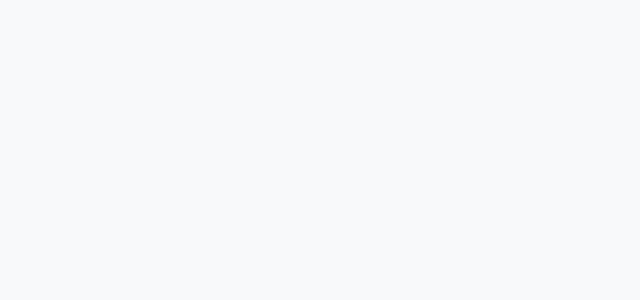
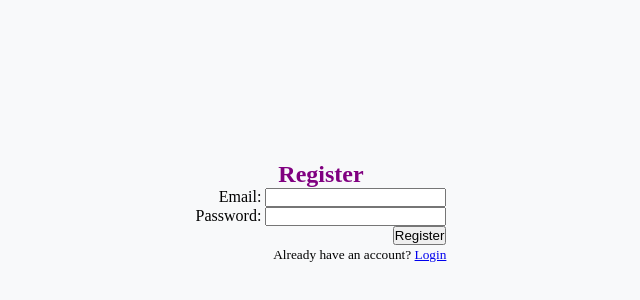
Before and after one commit to dogukyilmaz/online-docs, a React (Create React App) app in the folder client/: page /register in a window 1280 px wide. Shown: the part 188-488 px from the top of the page, without its empty margins (319-959 px from the left). Built offline with nearby package versions, Linux system fonts and the light colour scheme.

Commit message:
basic login register

```diff
--- a/client/src/App.tsx
+++ b/client/src/App.tsx
@@ -6,6 +6,8 @@ import MyDocuments from "components/MyDocuments";
 import Profile from "components/Profile";
 
 import DocContextProvider from "context/DocumentContext";
+import Login from "components/Login";
+import Register from "components/Register";
 
 function App() {
   return (
@@ -13,6 +15,9 @@ function App() {
       <div className='App'>
         <Router>
           <Switch>
+            <Route path='/login' component={Login} />
+            <Route path='/register' component={Register} />
+
             {/* TODO: refactor */}
             <Route exact path='/'>
               <Redirect to={`/document/${v4()}`} />
--- a/client/src/components/EditorHeader.tsx
+++ b/client/src/components/EditorHeader.tsx
@@ -12,6 +12,7 @@ const EditorHeader = (props: Props) => {
     <div id='editor-header'>
       <div>
         <div>
+          <button onClick={() => history.push("/login")}>login</button>
           <button onClick={() => history.push("/profile")}>profile</button>
           <button onClick={() => history.push("/")}>reset</button>
         </div>
--- /dev/null
+++ b/client/src/components/Login.tsx
@@ -0,0 +1,61 @@
+import { FormEvent, useState } from "react";
+import { Link } from "react-router-dom";
+
+interface Props {}
+
+const Login = (props: Props) => {
+  const [email, setEmail] = useState("");
+  const [password, setPassword] = useState("");
+
+  const handleSubmit = (e: FormEvent) => {
+    e.preventDefault();
+  };
+
+  return (
+    <div
+      style={{
+        height: "100vh",
+        display: "flex",
+        flexDirection: "column",
+        justifyContent: "center",
+        alignItems: "center",
+      }}
+    >
+      <h2 style={{ color: "green" }}>Login</h2>
+      <form
+        onSubmit={handleSubmit}
+        style={{ display: "flex", flexDirection: "column", justifyContent: "center", alignItems: "flex-end" }}
+      >
+        <div>
+          <label htmlFor='email'>
+            Email:{" "}
+            <input type='email' name='email' id='email' value={email} onChange={(e) => setEmail(e.target.value)} />
+          </label>
+        </div>
+
+        <div>
+          <label htmlFor='password'>
+            Password:{" "}
+            <input
+              type='password'
+              name='password'
+              id='password'
+              value={password}
+              onChange={(e) => setPassword(e.target.value)}
+            />
+          </label>
+        </div>
+        <div>
+          <button type='submit'>Login</button>
+        </div>
+        <div>
+          <small>
+            Don't have an account? <Link to='/register'> Register</Link>
+          </small>
+        </div>
+      </form>
+    </div>
+  );
+};
+
+export default Login;
--- /dev/null
+++ b/client/src/components/Register.tsx
@@ -0,0 +1,61 @@
+import { FormEvent, useState } from "react";
+import { Link } from "react-router-dom";
+
+interface Props {}
+
+const Login = (props: Props) => {
+  const [email, setEmail] = useState("");
+  const [password, setPassword] = useState("");
+
+  const handleSubmit = (e: FormEvent) => {
+    e.preventDefault();
+  };
+
+  return (
+    <div
+      style={{
+        height: "100vh",
+        display: "flex",
+        flexDirection: "column",
+        justifyContent: "center",
+        alignItems: "center",
+      }}
+    >
+      <h2 style={{ color: "purple" }}>Register</h2>
+      <form
+        onSubmit={handleSubmit}
+        style={{ display: "flex", flexDirection: "column", justifyContent: "center", alignItems: "flex-end" }}
+      >
+        <div>
+          <label htmlFor='email'>
+            Email:{" "}
+            <input type='email' name='email' id='email' value={email} onChange={(e) => setEmail(e.target.value)} />
+          </label>
+        </div>
+
+        <div>
+          <label htmlFor='password'>
+            Password:{" "}
+            <input
+              type='password'
+              name='password'
+              id='password'
+              value={password}
+              onChange={(e) => setPassword(e.target.value)}
+            />
+          </label>
+        </div>
+        <div>
+          <button type='submit'>Register</button>
+        </div>
+        <div>
+          <small>
+            Already have an account? <Link to='/login'> Login</Link>
+          </small>
+        </div>
+      </form>
+    </div>
+  );
+};
+
+export default Login;
```
